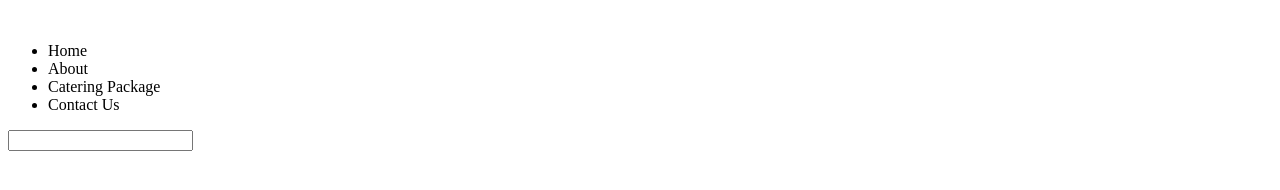
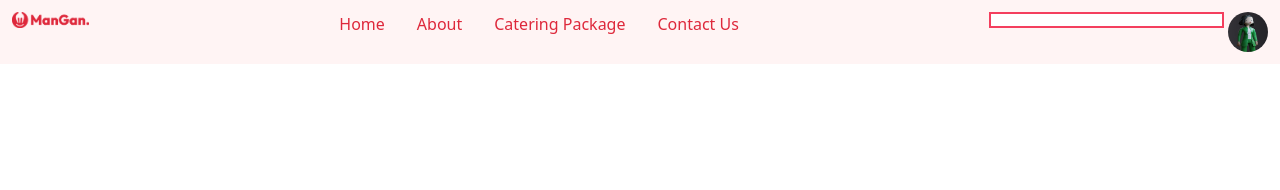
Before and after one commit to FS-4-UMKM/mangan, a plain HTML site: page pages/payment-detail.html in a window 1280 px wide. Drawn offline with nearby package versions, Linux system fonts and the light colour scheme.

Commit message:
membuat header dan navigasi

```diff
--- /dev/null
+++ b/css/payment.css
@@ -0,0 +1,10 @@
+@import url('https://fonts.googleapis.com/css2?family=Outfit:wght@100;300;400;500;600;700;800;900&display=swap');
+
+html {
+    font-family: 'outfit', sans-serif;
+}
+
+* {
+    padding: 0;
+    margin: 0;
+}
--- a/pages/payment-detail.html
+++ b/pages/payment-detail.html
@@ -5,17 +5,21 @@
     <meta charset="UTF-8">
     <meta name="viewport" content="width=device-width, initial-scale=1.0">
     <title>Payment</title>
+    <link rel="stylesheet" href="/css/payment.css">
+    <!-- cdn tailwind -->
+    <script src="https://cdn.tailwindcss.com"></script>
 </head>
 
+<body>
     <!-- tag header -->
-<header>
-    <nav id="header-nav">
+    <header id="header" class="">
+        <nav id="header-nav" class="flex justify-between bg-[#FFF4F4] p-3">
             <!-- logo -->
-        <img src="" alt="" class="img-nav">
+            <img src="/assets/images/Logo-Mangan.png" alt="" id="img-nav" class="w-15 h-4">
             <!-- logo -->
 
             <!-- list navigasi -->
-        <ul id="list-nav">
+            <ul id="list-nav" class="flex gap-8 text-[#DE283B]">
                 <li>Home</li>
                 <li>About</li>
                 <li>Catering Package</li>
@@ -23,16 +27,15 @@
             </ul>
             <!-- end of list navigasi -->
 
-        <input type="search" name="" id="search-nav">
+            <!-- avatar image -->
+            <div id="nav-seacrh" class="flex gap-1">
+                <input type="search" name="" id="search-nav" class="border-2 border-rose-500 w-30 h-4">
 
-        <!-- avatar image -->
-        <img src="" alt="">
+                <img src="/assets/images/avatar.jpg" alt="" id="avatar-nav" class="w-10 h-10 rounded-full">
+            </div>
         </nav>
     </header>
     <!-- end tag header -->
-
-<body>
-
 </body>
 
 </html>
```
Also changed, not shown: assets/images/Logo-Mangan.png (added), assets/images/avatar.jpg (added). Lines whose indentation alone changed are shown as unchanged.
